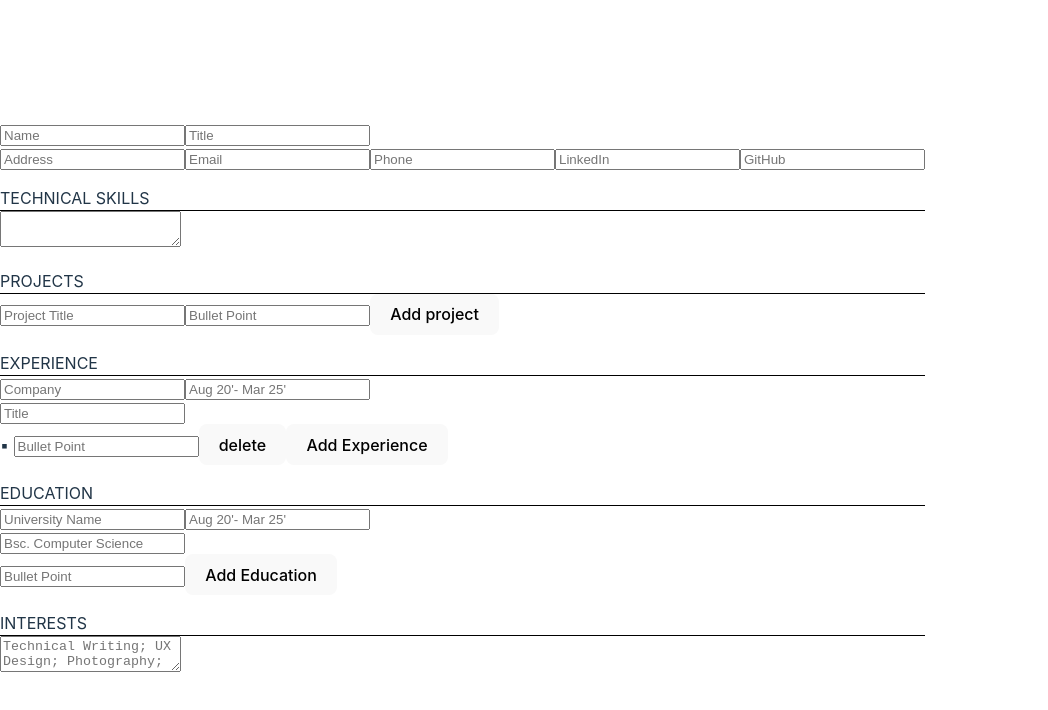
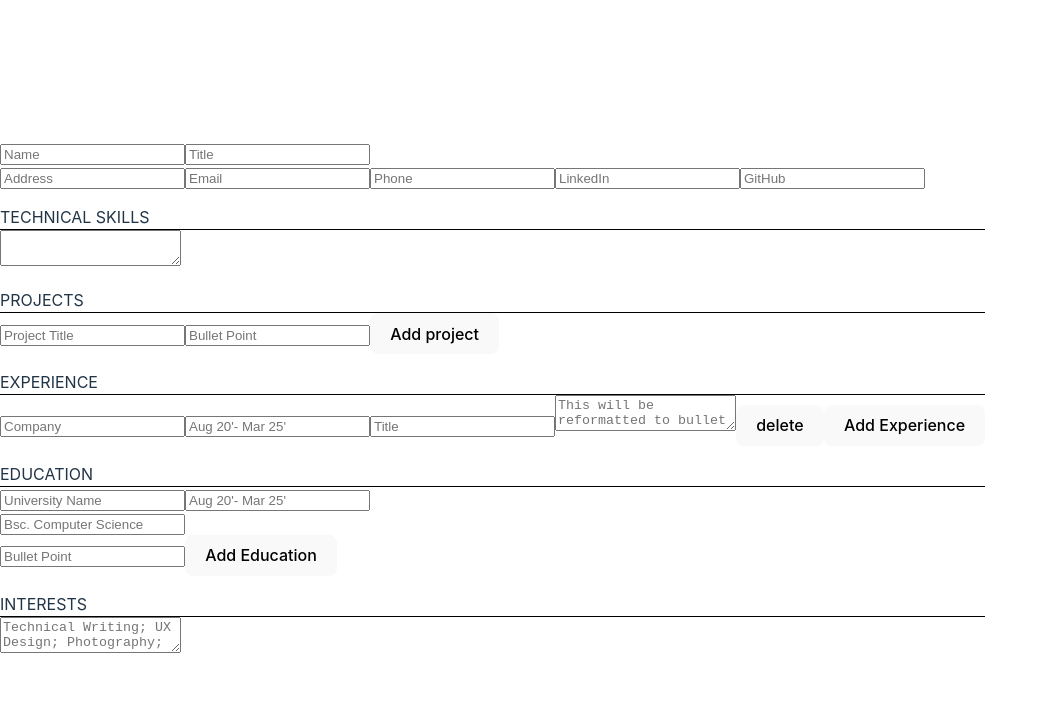
Before and after one commit to Eveieve/CV-builder, a React (Vite) app in the folder vite-project/: page / in a window 1280 px wide. Shown: the top 710 px of the page, without its empty margins (0-1048 px from the left). Built offline with nearby package versions, Linux system fonts and the light colour scheme.

Commit message:
fix key name to 'bulletPoints'

```diff
--- a/vite-project/src/App.jsx
+++ b/vite-project/src/App.jsx
@@ -93,7 +93,7 @@ function App() {
         ...prevState.projects,
         {
           title: "",
-          bulletPoint: "",
+          bulletPoints: "",
           id: uniqid(),
         },
       ],
@@ -111,6 +111,7 @@ function App() {
       });
       return { ...prevState, experiences: [...newExperiences] };
     });
+    console.log(state);
   }
 
   function handleAddExperience() {
@@ -122,7 +123,7 @@ function App() {
           company: "",
           title: "",
           date: "",
-          bulletPoint: "",
+          bulletPoints: "",
           id: uniqid(),
         },
       ],
@@ -154,7 +155,7 @@ function App() {
           name: "",
           date: "",
           major: "",
-          bulletPoint: "",
+          bulletPoints: "",
           id: uniqid(),
         },
       ],
--- a/vite-project/src/Education.jsx
+++ b/vite-project/src/Education.jsx
@@ -3,7 +3,6 @@ import EducationItem from "./EducationItem";
 
 // read state.education array from its parent
 function Educations({ setState, educations, onChange, state }) {
-  console.log(educations);
   const educationItems = educations?.map((educationItem) => {
     return (
       <>
--- a/vite-project/src/EducationItem.jsx
+++ b/vite-project/src/EducationItem.jsx
@@ -31,7 +31,7 @@ function EducationItem({ id, educationItem, onChange }) {
       <input
         placeholder="Bullet Point"
         onChange={handleChange}
-        name="bulletPoint"
+        name="bulletPoints"
         value={educationItem.bulletPoint}
       />
     </>
--- a/vite-project/src/ExperienceItem.jsx
+++ b/vite-project/src/ExperienceItem.jsx
@@ -23,18 +23,17 @@ function ExperienceItem({ id, onChange, onDelete, experienceItem }) {
         name="date"
         value={experienceItem.date}
       />
-      <br />
+
       <input
         placeholder="Title"
         onChange={handleChange}
         name="title"
         value={experienceItem.title}
       />
-      <br />▪{" "}
-      <input
-        placeholder="Bullet Point"
+      <textarea
+        placeholder="This will be reformatted to bullet points on save"
         onChange={handleChange}
-        name="bulletPoint"
+        name="bulletPoints"
         value={experienceItem.bulletPoint}
       />
       <button onClick={handleDelete}>delete</button>
--- a/vite-project/src/ProjectItem.jsx
+++ b/vite-project/src/ProjectItem.jsx
@@ -18,7 +18,7 @@ function ProjectItem({ id, projectItem, onChange }) {
       <input
         placeholder="Bullet Point"
         onChange={handleChange}
-        name="bulletPoint"
+        name="bulletPoints"
         value={projectItem.bulletPoint}
       />
     </>
```
